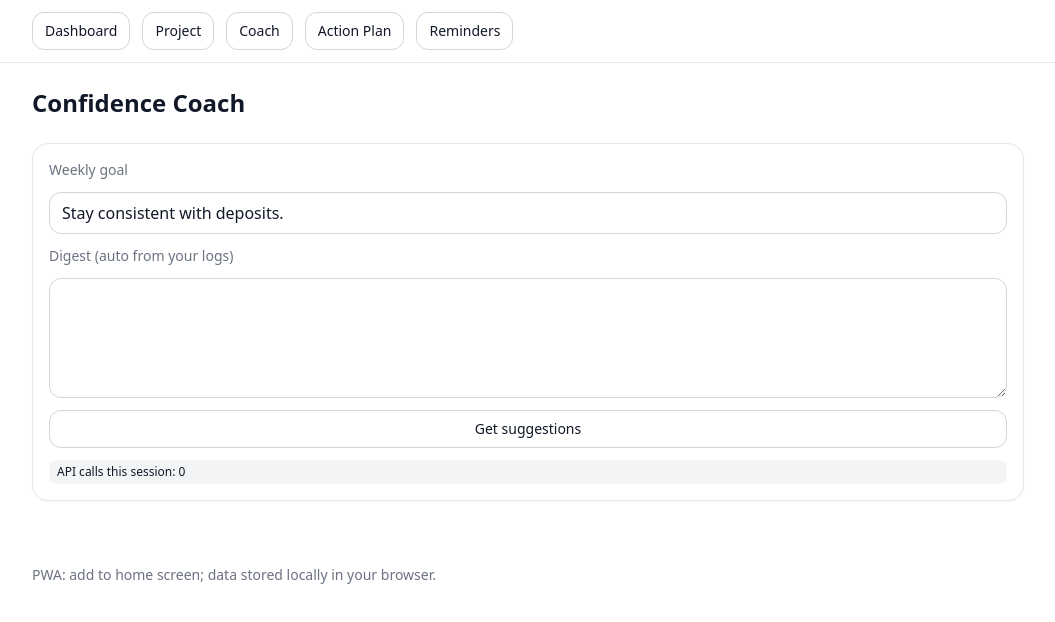
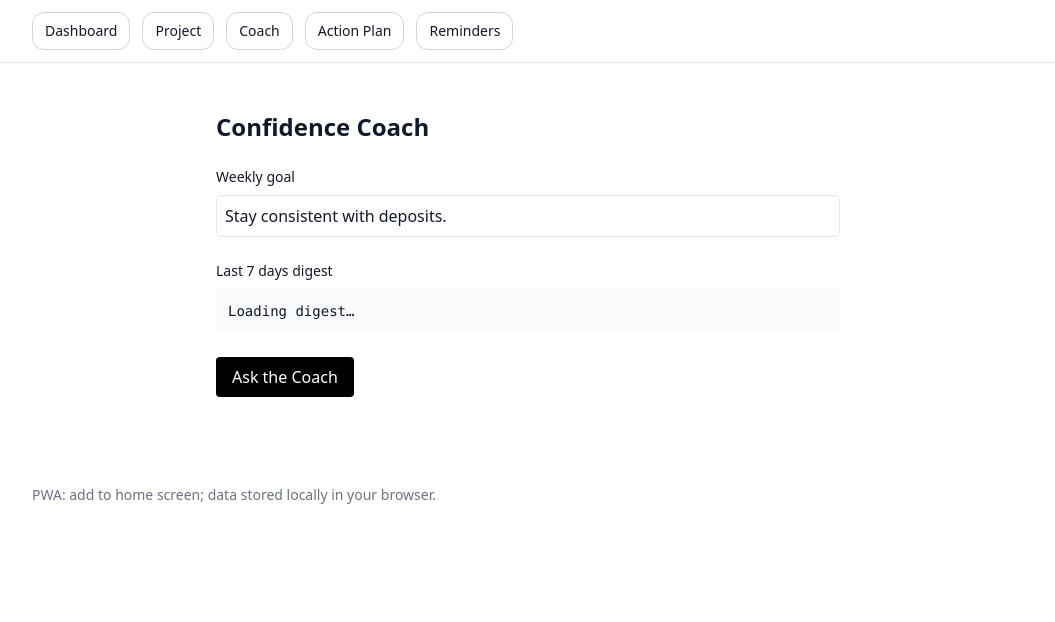
Before and after one commit to oswald23/ABC, a Next.js app: page /coach in a window 1280 px wide. Shown: the top 622 px of the page, without its empty margins (112-1167 px from the left). Built offline with nearby package versions, Linux system fonts and the light colour scheme.

Commit message:
page.tsx

```diff
--- a/app/coach/page.tsx
+++ b/app/coach/page.tsx
@@ -1,40 +1,88 @@
 'use client'
+
 import { useEffect, useState } from 'react'
-import { digestForCoach } from '@/lib/storage'
+import { digestForCoachText } from '@/lib/storage'
 
-export default function CoachPage(){
-  const [weeklyGoal,setWeeklyGoal]=useState('Stay consistent with deposits.')
-  const [digest,setDigest]=useState('')
-  const [suggestion,setSuggestion]=useState<string | null>(null)
-  const [usage,setUsage]=useState(0)
+export default function CoachPage() {
+  const [weeklyGoal, setWeeklyGoal] = useState<string>('Stay consistent with deposits.')
+  const [digest, setDigest] = useState<string>('Loading digest…')
+  const [answer, setAnswer] = useState<string>('')
 
-  useEffect(()=>{
-    (async ()=> setDigest(await digestForCoach()))()
-  },[])
+  useEffect(() => {
+    ;(async () => {
+      try {
+        const d = await digestForCoachText()
+        setDigest(d)
+      } catch (e) {
+        setDigest('No recent data yet. Add a few deposits/reframes on the Dashboard.')
+      }
+    })()
+  }, [])
 
-  async function ask(){
-    const res = await fetch('/api/coach/suggest',{
-      method:'POST',
-      headers:{'Content-Type':'application/json'},
-      body: JSON.stringify({ weeklyGoal, digest })
-    })
-    const data = await res.json()
-    setSuggestion(data.text ?? JSON.stringify(data.suggestions ?? data, null, 2))
-    setUsage(u=>u+1)
+  async function ask() {
+    setAnswer('Thinking…')
+    try {
+      const res = await fetch('/api/coach/suggest', {
+        method: 'POST',
+        headers: { 'Content-Type': 'application/json' },
+        body: JSON.stringify({ weeklyGoal }),
+      })
+      const data = await res.json()
+      if (data?.text) {
+        setAnswer(data.text)
+      } else if (data?.fallback) {
+        // rule-based fallback payload
+        const f = data.suggestions
+        const out = [
+          f?.summary ? `Summary: ${f.summary}` : '',
+          f?.actions?.length ? `Actions:\n- ${f.actions.join('\n- ')}` : '',
+          f?.affirmation ? `Affirmation: ${f.affirmation}` : '',
+        ]
+          .filter(Boolean)
+          .join('\n\n')
+        setAnswer(out || 'No response.')
+      } else {
+        setAnswer('No response.')
+      }
+    } catch (e) {
+      setAnswer('Error contacting coach.')
+    }
   }
 
   return (
-    <div className="grid gap-6">
-      <h1 className="h1">Confidence Coach</h1>
-      <div className="card grid gap-3">
-        <div className="label">Weekly goal</div>
-        <input className="input" value={weeklyGoal} onChange={e=>setWeeklyGoal(e.target.value)} />
-        <div className="label">Digest (auto from your logs)</div>
-        <textarea className="textarea" value={digest} onChange={e=>setDigest(e.target.value)} />
-        <button className="btn" onClick={ask}>Get suggestions</button>
-        {suggestion && <pre className="card whitespace-pre-wrap">{suggestion}</pre>}
-        <div className="badge">API calls this session: {usage}</div>
+    <div className="mx-auto max-w-2xl p-6 space-y-6">
+      <h1 className="text-2xl font-bold">Confidence Coach</h1>
+
+      <div className="space-y-2">
+        <label className="block text-sm font-medium">Weekly goal</label>
+        <input
+          className="w-full rounded border p-2"
+          value={weeklyGoal}
+          onChange={(e) => setWeeklyGoal(e.target.value)}
+          placeholder="e.g., Reframe 1 setback daily and visualize each morning"
+        />
       </div>
+
+      <div className="space-y-2">
+        <div className="text-sm font-medium">Last 7 days digest</div>
+        <pre className="whitespace-pre-wrap rounded bg-gray-50 p-3 text-sm">{digest}</pre>
+      </div>
+
+      <button
+        onClick={ask}
+        className="rounded bg-black px-4 py-2 text-white hover:opacity-90"
+      >
+        Ask the Coach
+      </button>
+
+      {answer ? (
+        <div className="space-y-2">
+          <div className="text-sm font-medium">Coach response</div>
+          <pre className="whitespace-pre-wrap rounded bg-gray-50 p-3 text-sm">
+            {answer}
+          </pre>
+        </div>
+      ) : null}
     </div>
   )
 }
```
